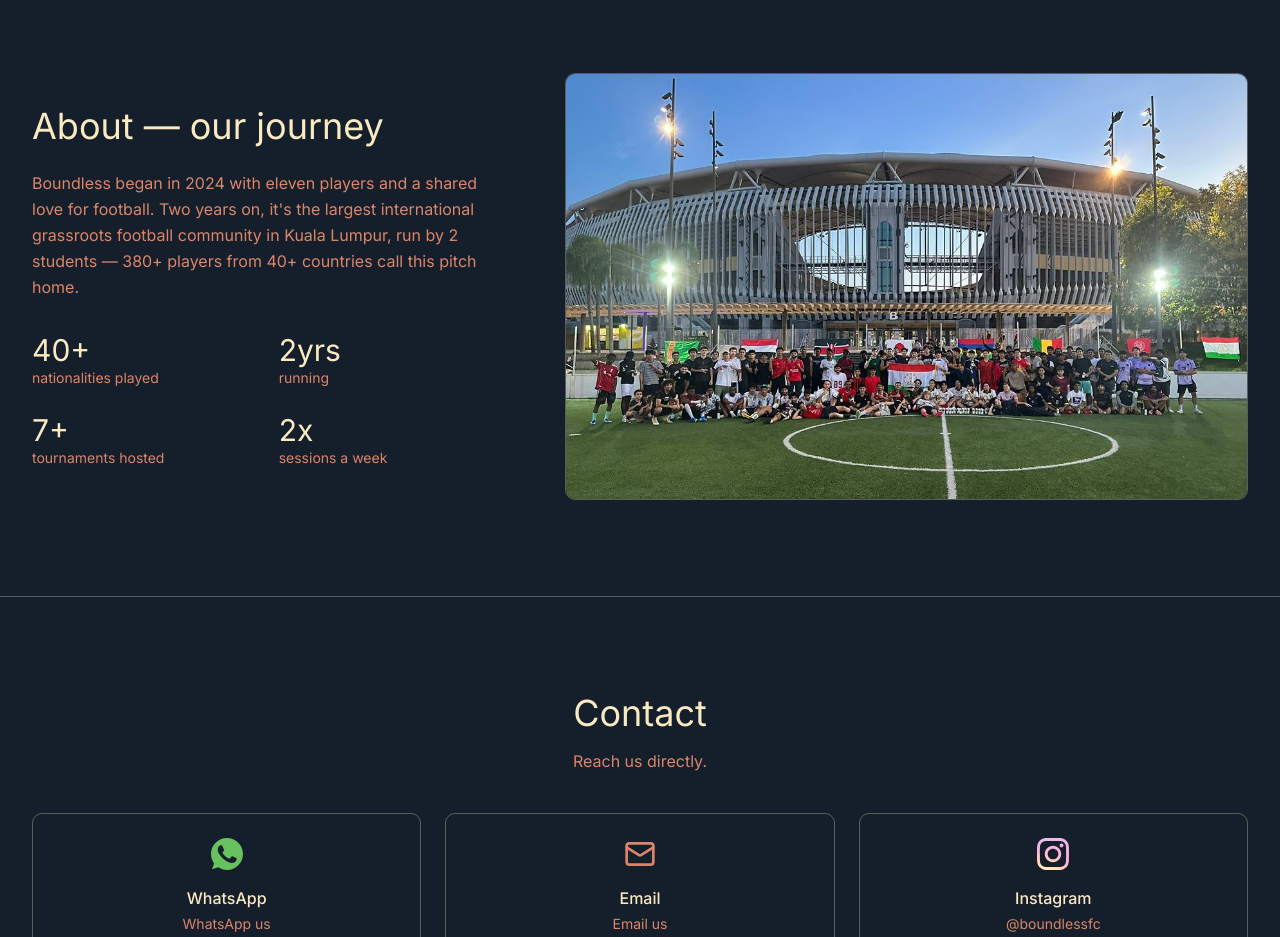
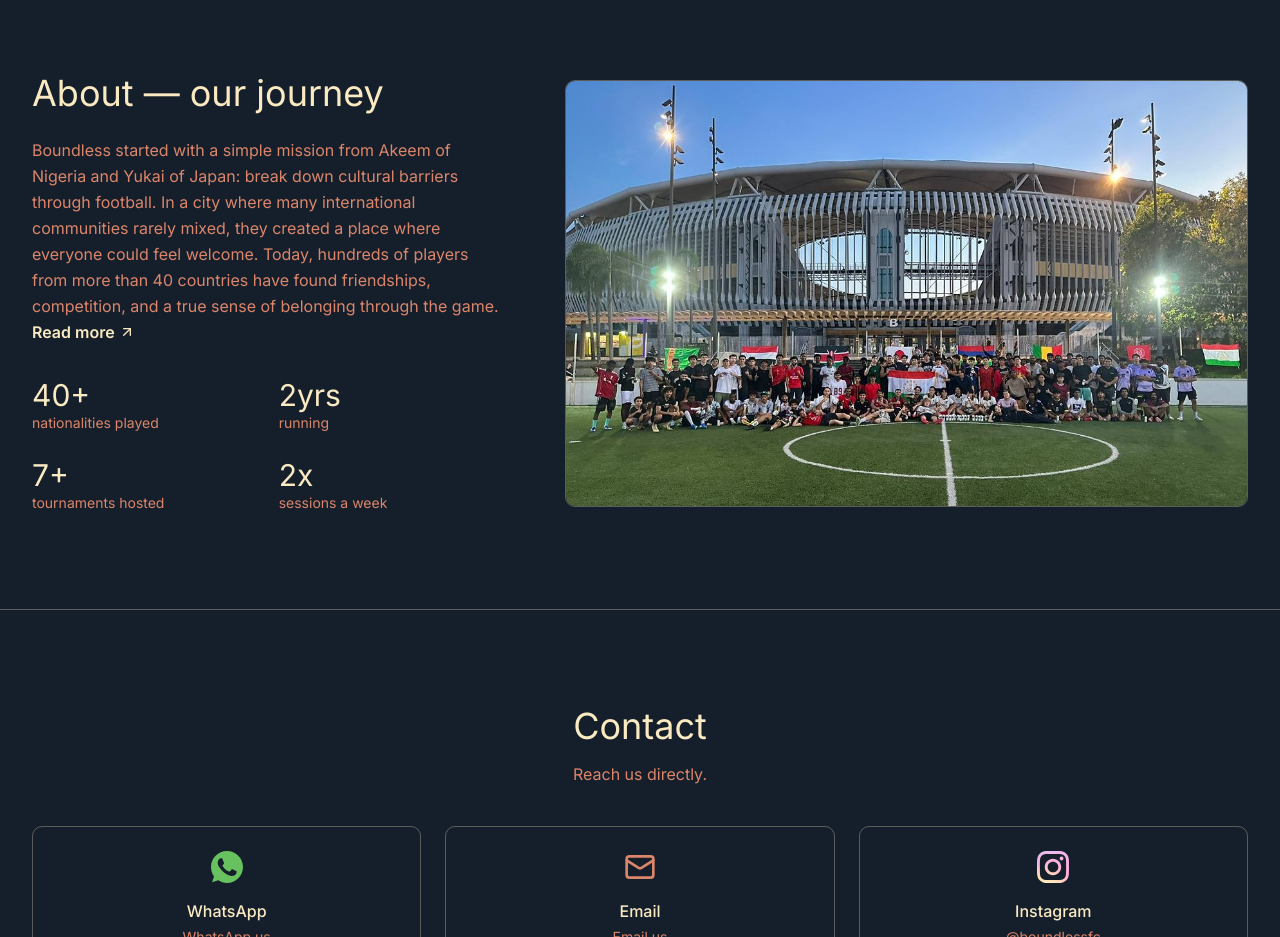
Before and after one commit to akeem3/Boundless-Website, a Next.js app: page / in a window 1280 px wide. Shown: the part 2520-3457 px from the top of the page. Built offline with nearby package versions, Linux system fonts and the light colour scheme; no server answers; the database is empty.

Commit message:
feat: update AboutSection with new content and add read more link

```diff
--- a/src/components/blocks/AboutSection.tsx
+++ b/src/components/blocks/AboutSection.tsx
@@ -1,5 +1,6 @@
 import Image from "next/image";
-import { ABOUT_HEADLINE, ABOUT_BODY, ABOUT_STATS } from "@/lib/constants/copy";
+import { ArrowUpRight } from "lucide-react";
+import { ABOUT_HEADLINE, ABOUT_BODY, ABOUT_STATS, ABOUT_READ_MORE_URL } from "@/lib/constants/copy";
 
 export function AboutSection() {
   return (
@@ -11,7 +12,18 @@ export function AboutSection() {
             <h2 className="text-3xl md:text-4xl text-foreground mb-6">
               {ABOUT_HEADLINE}
             </h2>
-            <p className="text-secondary leading-relaxed mb-8">{ABOUT_BODY}</p>
+            <p className="text-secondary leading-relaxed mb-8">
+              {ABOUT_BODY}{" "}
+              <a
+                href={ABOUT_READ_MORE_URL}
+                target="_blank"
+                rel="noopener noreferrer"
+                className="inline-flex items-center gap-1 text-accent font-semibold hover:underline underline-offset-4"
+              >
+                Read more
+                <ArrowUpRight className="size-4" />
+              </a>
+            </p>
 
             {/* Stats Grid */}
             <div className="grid grid-cols-2 gap-4 sm:gap-6">
--- a/src/lib/constants/copy.ts
+++ b/src/lib/constants/copy.ts
@@ -14,7 +14,10 @@ export const HERO_COMING_SOON = "Coming soon";
 export const ABOUT_HEADLINE = "About — our journey";
 
 export const ABOUT_BODY =
-  "Boundless began in 2024 with eleven players and a shared love for football. Two years on, it's the largest international grassroots football community in Kuala Lumpur, run by 2 students — 380+ players from 40+ countries call this pitch home.";
+  "Boundless started with a simple mission from Akeem of Nigeria and Yukai of Japan: break down cultural barriers through football. In a city where many international communities rarely mixed, they created a place where everyone could feel welcome. Today, hundreds of players from more than 40 countries have found friendships, competition, and a true sense of belonging through the game.";
+
+export const ABOUT_READ_MORE_URL =
+  "https://medium.com/@jackjdoyle98/i-accidentally-joined-the-most-ethnically-diverse-football-team-in-the-world-heres-what-i-learned-e292d48cfc73";
 
 export const ABOUT_STATS = [
   { value: "40+", label: "nationalities played" },
```
